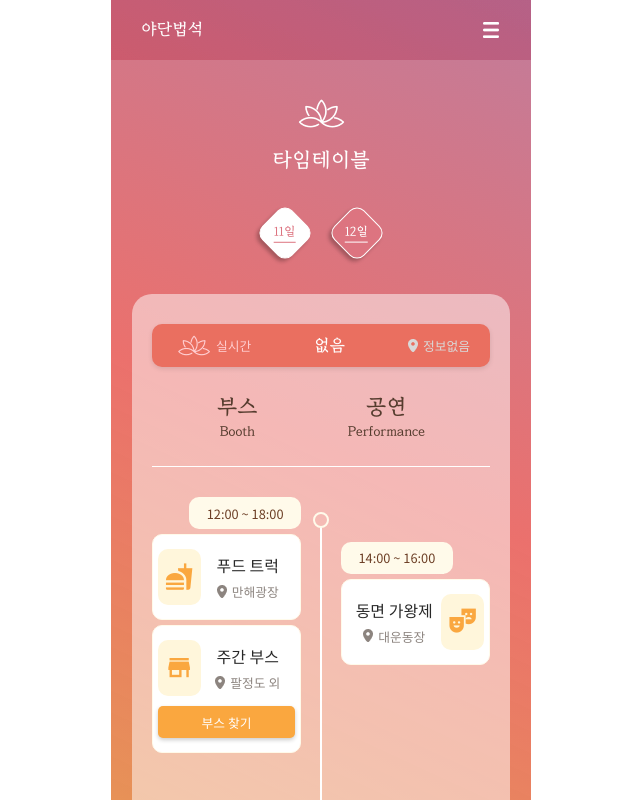
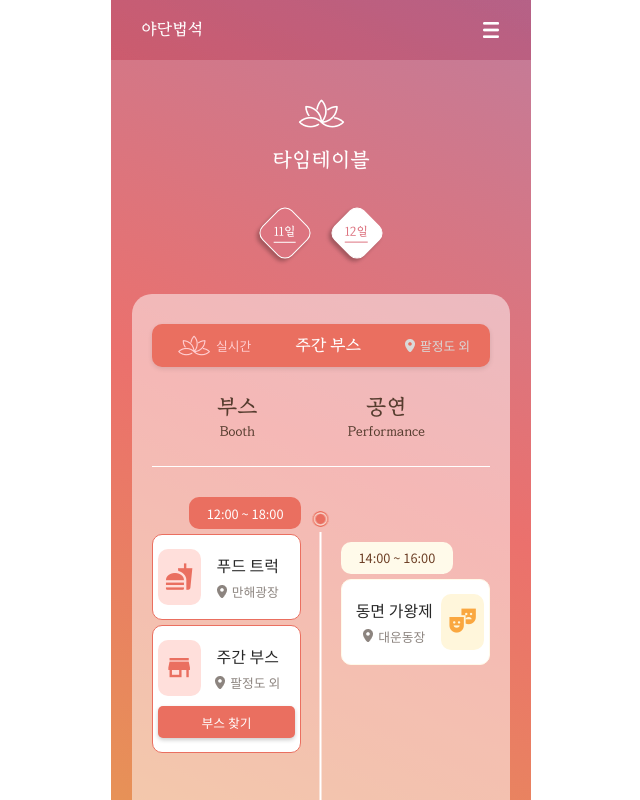
Before and after one commit to ZZZINU/2023_fall_festival_front, a React (Vite) app: page /timeLine in a window 1280 px wide. Shown: the top 800 px of the page, without its empty margins (319-959 px from the left). Built offline with nearby package versions, Linux system fonts and the light colour scheme; a web font is replaced by a local one.

Commit message:
✨ Feat: 축제 일정 동적 데이터 반영

```diff
--- a/src/components/timeLine/TimeTableSection.jsx
+++ b/src/components/timeLine/TimeTableSection.jsx
@@ -55,13 +55,13 @@ export const TimeTableSection = ({
   const startTime = new Date(`2023-10-${festivalDate} 12:00`); // TimeStroke 시작 시간
   const timeDifference = currentTime - startTime;
 
-  const elapsedMinutes = timeDifference / (1000 * 60); // 분 단위
+  const timePercent = timeDifference / (1000 * 60); // 분 단위
 
   let imagePosition = 0;
-  if (elapsedMinutes >= 0 && elapsedMinutes <= 600) {
+  if (timePercent >= 0 && timePercent < 600) {
     // 12:00 이후부터 22:00 이전까지
-    imagePosition = `${(elapsedMinutes / (10 * 60)) * 100 - 3}%`;
-  } else if (elapsedMinutes < 0) {
+    imagePosition = `${(timePercent / (10 * 60)) * 100 - 3}%`;
+  } else if (timePercent < 0) {
     // 12:00 이전
     imagePosition = 0;
   } else {
@@ -69,7 +69,7 @@ export const TimeTableSection = ({
     imagePosition = "100%";
   }
 
-  // 접속 당일일자와 축제 일정 일치 확인 --------------------------------------
+  // 접속일자와 축제 일정 일치 확인 --------------------------------------
   const isFestivalDay = () => currentTime.getDate() === festivalDate;
 
   return (
@@ -80,13 +80,13 @@ export const TimeTableSection = ({
           실시간
         </S.TimeTableSubTxt>
         <S.TimeTableMainTxt>
-          {isFestivalDay() && realtimeList.length !== 0
+          {realtimeList.length !== 0
             ? realtimeList[currentIndex].title
             : "없음"}
         </S.TimeTableMainTxt>
         <S.TimeTableSubTxt2>
           <S.LocationIMG src={MiniLocation} alt="Logo" />
-          {isFestivalDay() && realtimeList.length !== 0
+          {realtimeList.length !== 0
             ? realtimeList[currentIndex].place
             : "정보없음"}
         </S.TimeTableSubTxt2>
@@ -102,66 +102,57 @@ export const TimeTableSection = ({
         </div>
       </S.SubNav>
 
+      {/* 부스 및 공연 목록 */}
       <S.BoothDetailSection>
-        {/* 부스 목록 */}
         <S.BoothLeft>
           <S.BoothTimeSection
             isnow={
               isFestivalDay() &&
-              ((elapsedMinutes >= 0 && elapsedMinutes < 120) ||
-                (elapsedMinutes >= 240 && elapsedMinutes < 360))
+              ((timePercent >= 0 && timePercent < 120) ||
+                (timePercent >= 240 && timePercent < 360))
             }
           >
             12:00 ~ 18:00
           </S.BoothTimeSection>
           {booth12List.map(booth => (
-            <BoothCard booth={booth} isFestivalDay={isFestivalDay} />
+            <BoothCard booth={booth} realtimeList={realtimeList} />
           ))}
-
           <S.BoothTimeSection
-            isnow={
-              isFestivalDay() &&
-              elapsedMinutes >= 540 &&
-              elapsedMinutes <= 600
-            }
+            isnow={isFestivalDay() && timePercent >= 540 && timePercent <= 600}
             style={{ marginTop: "45%" }}
           >
             18:00 ~ 22:00
           </S.BoothTimeSection>
           {booth18List.map(booth => (
-            <BoothCard booth={booth}  isFestivalDay={isFestivalDay} />
+            <BoothCard booth={booth} realtimeList={realtimeList} />
           ))}
         </S.BoothLeft>
-        {/* 공연 목록 */}
+
         <S.BoothRight>
           <S.PerformTimeSection
-            isnow={
-              isFestivalDay() &&
-              elapsedMinutes >= 120 &&
-              elapsedMinutes < 240
-            }
+            isnow={isFestivalDay() && timePercent >= 120 && timePercent < 240}
             style={{ marginTop: "30%" }}
           >
             14:00 ~ 16:00
           </S.PerformTimeSection>
           {perform14List.map(booth => (
-            <PerfomanceCard booth={booth}  isFestivalDay={isFestivalDay} />
+            <PerfomanceCard booth={booth} realtimeList={realtimeList} />
           ))}
           <S.PerformTimeSection
-            isnow={
-              isFestivalDay() &&
-              elapsedMinutes >= 360 &&
-              elapsedMinutes < 540
-            }
+            isnow={isFestivalDay() && timePercent >= 360 && timePercent < 540}
             style={{ marginTop: "105%" }}
           >
             18:00 ~ 21:00
           </S.PerformTimeSection>
           {perform18List.map(booth => (
-            <PerfomanceCard booth={booth}  isFestivalDay={isFestivalDay} />
+            <PerfomanceCard booth={booth} realtimeList={realtimeList} />
           ))}
         </S.BoothRight>
+
+        {/* 타임테이블 시간 바 */}
         <S.TimeStroke>
+          <S.Stroke1 />
+          <S.Stroke2 />
           {isFestivalDay() && (
             <S.TimeNow
               src="/timetable/realtime.png"
--- a/src/components/timeLine/boothCard/BoothCard.jsx
+++ b/src/components/timeLine/boothCard/BoothCard.jsx
@@ -3,14 +3,14 @@ import * as S from "./style";
 import LocationImg from "../../../assets/images/booth_location.png";
 import { useNavigate } from "react-router-dom";
 
-export const BoothCard = ({ booth, isFestivalDay }) => {
-  const isCurrent = booth.isCurrent;
+export const BoothCard = ({ booth, realtimeList }) => {
+  const isCurrent = realtimeList.includes(booth);
   const navigate = useNavigate();
 
   return (
-    <S.BoothWhiteBox isnow={isFestivalDay() && isCurrent ? "true" : "false"}>
+    <S.BoothWhiteBox isnow={isCurrent ? "true" : "false"}>
       <S.BoothCardWrapper>
-        <S.BoothImg isnow={isFestivalDay() && isCurrent ? "true" : "false"}>
+        <S.BoothImg isnow={isCurrent ? "true" : "false"}>
           {booth.devide == "부스" && (
             <span className="material-symbols-outlined">store</span>
           )}
@@ -29,7 +29,7 @@ export const BoothCard = ({ booth, isFestivalDay }) => {
       {booth.isBooth && (
         <S.BoothBtn
           onClick={() => navigate("/booths")}
-          isnow={isFestivalDay() && isCurrent ? "true" : "false"}
+          isnow={isCurrent ? "true" : "false"}
         >
           부스 찾기
         </S.BoothBtn>
--- a/src/components/timeLine/boothCard/PerfomanceCard.jsx
+++ b/src/components/timeLine/boothCard/PerfomanceCard.jsx
@@ -2,13 +2,11 @@ import React from "react";
 import * as S from "./style";
 import LocationImg from "../../../assets/images/booth_location.png";
 
-export const PerfomanceCard = ({ booth, isFestivalDay }) => {
-  const isCurrent = booth.isCurrent;
+export const PerfomanceCard = ({ booth, realtimeList }) => {
+  const isCurrent = realtimeList.includes(booth);
 
   return (
-    <S.PerformanceWhiteBox
-      isnow={isFestivalDay() && isCurrent ? "true" : "false"}
-    >
+    <S.PerformanceWhiteBox isnow={isCurrent ? "true" : "false"}>
       <S.BoothCardWrapper>
         <S.BoothTxt>
           <S.BoothTitle>{booth.title}</S.BoothTitle>
@@ -17,7 +15,7 @@ export const PerfomanceCard = ({ booth, isFestivalDay }) => {
             {booth.place}
           </S.BoothPlace>
         </S.BoothTxt>
-        <S.BoothImg isnow={isFestivalDay() && isCurrent ? "true" : "false"}>
+        <S.BoothImg isnow={isCurrent ? "true" : "false"}>
           {booth.devide == "가왕제" && (
             <span className="material-symbols-outlined">theater_comedy</span>
           )}
--- a/src/components/timeLine/style.jsx
+++ b/src/components/timeLine/style.jsx
@@ -116,15 +116,6 @@ export const BoothRight = styled.div`
   width: 50%;
   padding-left: 20px;
 `;
-// export const TimeStroke = styled.div`
-//   position: absolute;
-//   top: 60px;
-//   left: 50%;
-
-//   width: 1px;
-//   height: 86%;
-//   border: 1px solid #fff;
-// `;
 export const TimeStroke = styled.div`
   position: absolute;
   top: 60px;
@@ -133,11 +124,23 @@ export const TimeStroke = styled.div`
 
   width: 1px;
   height: 86%;
-  border: 1px solid #fff;
   display: flex;
   flex-direction: column;
   justify-content: space-between;
+  padding: 5px 0;
 `;
+export const Stroke1 = styled.div`
+  transform: translateX(-50%);
+  width: 1px;
+  height: 59%;
+  border: 1px solid #fff;
+  margin-bottom: 26px;
+`;
+  export const Stroke2 = styled(Stroke1)`
+    border: 1px solid #fff;
+    height: 41%;
+    margin-bottom: 0;
+  `;
 export const TimeStart = styled.div`
   position: absolute;
   top: -16px;
--- a/src/pages/timeLine/TimeLine.jsx
+++ b/src/pages/timeLine/TimeLine.jsx
@@ -7,7 +7,7 @@ import { LineUp } from "../../components/timeLine/LineUp";
 
 function TimeLine() {
   // 부스/공연 데이터 --------------------------------------------
-  const boothData = [
+  const booth11Data = [
     {
       id: 1,
       title: "푸드 트럭",
@@ -47,9 +47,51 @@ function TimeLine() {
       date: "2023-10-11",
       starttime: "18:00",
       endtime: "22:00"
+    }
+  ];
+  const booth12Data = [
+    {
+      id: 1,
+      title: "푸드 트럭",
+      place: "만해광장",
+      devide: "푸드",
+      isBooth: false,
+      date: "2023-10-11",
+      starttime: "12:00",
+      endtime: "18:00"
     },
+    {
+      id: 2,
+      title: "주간 부스",
+      place: "팔정도 외",
+      devide: "부스",
+      isBooth: true,
+      date: "2023-10-11",
+      starttime: "12:00",
+      endtime: "18:00"
+    },
+    {
+      id: 3,
+      title: "야시장",
+      place: "만해광장",
+      devide: "푸드",
+      isBooth: false,
+      date: "2023-10-11",
+      starttime: "18:00",
+      endtime: "22:00"
+    },
+    {
+      id: 4,
+      title: "야간 부스",
+      place: "팔정도 외",
+      devide: "부스",
+      isBooth: true,
+      date: "2023-10-11",
+      starttime: "18:00",
+      endtime: "22:00"
+    }
   ];
-  const PerfomanceData = [
+  const Perfomance11Data = [
     {
       id: 1,
       title: "동면 가왕제",
@@ -67,18 +109,38 @@ function TimeLine() {
       devide: "페스티벌",
       starttime: "18:00",
       endtime: "21:00"
+    }
+  ];
+  const Perfomance12Data = [
+    {
+      id: 1,
+      title: "동면 가왕제",
+      place: "대운동장",
+      date: "2023-10-11",
+      devide: "가왕제",
+      starttime: "14:00",
+      endtime: "16:00"
     },
+    {
+      id: 2,
+      title: "연예인 공연",
+      place: "대운동장",
+      date: "2023-10-11",
+      devide: "페스티벌",
+      starttime: "18:00",
+      endtime: "21:00"
+    }
   ];
 
   // 시간 감지 State --------------------------------------------
-  const [festivalDate, setFestivalDate] = useState(11); // 선택 날짜가 11일이면 11, 12일이면 12
-  // const [currentTime, setCurrentTime] = useState(new Date("2023-10-11 16:00"));
-  const [currentTime, setCurrentTime] = useState(new Date());
+  const [currentTime, setCurrentTime] = useState(new Date("2023-10-12 12:00"));
+  let defaultDate = parseInt(currentTime.getDate());
+  const [festivalDate, setFestivalDate] = useState(defaultDate);
 
   const updateTime = () => {
     setCurrentTime(new Date());
   };
-
+  /*
   useEffect(() => {
     const intervalId = setInterval(updateTime, 1000);
 
@@ -86,41 +148,39 @@ function TimeLine() {
       clearInterval(intervalId);
     };
   }, []);
+*/
 
+  // 실시간 부스, 공연 정보 --------------------------------------------
+  const getRealtimeInfo = () => {
+    const currentDate = currentTime.getDate();
 
-  // 현재 시간과 공연 시간 비교--------------------------------------------
-  const boothDataWithCurrentFlag = boothData.map(item => {
-    // const startTime = new Date(`2023-09-30 ${item.starttime}`);
-    // const endTime = new Date(`2023-09-30 ${item.endtime}`);
-    const startTime = new Date(`2023-10-11 ${item.starttime}`);
-    const endTime = new Date(`2023-10-11 ${item.endtime}`);
-    const isCurrent = currentTime >= startTime && currentTime < endTime;
-    return {
-      ...item,
-      isCurrent: isCurrent
-    };
-  });
+    let currentData;
 
-  const PerfomanceDataWithCurrentFlag = PerfomanceData.map(item => {
-    // const startTime = new Date(`2023-09-30 ${item.starttime}`);
-    // const endTime = new Date(`2023-09-30 ${item.endtime}`);
-    const startTime = new Date(`2023-10-11 ${item.starttime}`);
-    const endTime = new Date(`2023-10-11 ${item.endtime}`);
-    const isCurrent = currentTime >= startTime && currentTime < endTime;
+    if (currentDate === 11) {
+      currentData = booth11Data.concat(Perfomance11Data);
+    } else if (currentDate === 12) {
+      currentData = booth12Data.concat(Perfomance12Data);
+    }
 
-    return {
-      ...item,
-      isCurrent: isCurrent
-    };
-  });
+    const realtimeList = currentData.filter(item => {
+      const startTime = new Date(
+        `${currentTime.getFullYear()}-${
+          currentTime.getMonth() + 1
+        }-${currentDate} ${item.starttime}`
+      );
+      const endTime = new Date(
+        `${currentTime.getFullYear()}-${
+          currentTime.getMonth() + 1
+        }-${currentDate} ${item.endtime}`
+      );
 
-  const filteredBoothData = boothDataWithCurrentFlag.filter(
-    item => item.isCurrent
-  );
-  const filteredPerfomanceData = PerfomanceDataWithCurrentFlag.filter(
-    item => item.isCurrent
-  );
-  const realtimeList = filteredPerfomanceData.concat(filteredBoothData);
+      return startTime <= currentTime && currentTime <= endTime;
+    });
+
+    return realtimeList;
+  };
+
+  const realtimeList = getRealtimeInfo();
 
   return (
     <S.TimeLineWrapper>
@@ -131,8 +191,10 @@ function TimeLine() {
       />
       <TimeTableSection
         realtimeList={realtimeList}
-        boothData={boothDataWithCurrentFlag}
-        PerfomanceData={PerfomanceDataWithCurrentFlag}
+        boothData={festivalDate === 11 ? booth11Data : booth12Data}
+        PerfomanceData={
+          festivalDate === 11 ? Perfomance11Data : Perfomance12Data
+        }
         currentTime={currentTime}
         festivalDate={festivalDate}
       />
```
